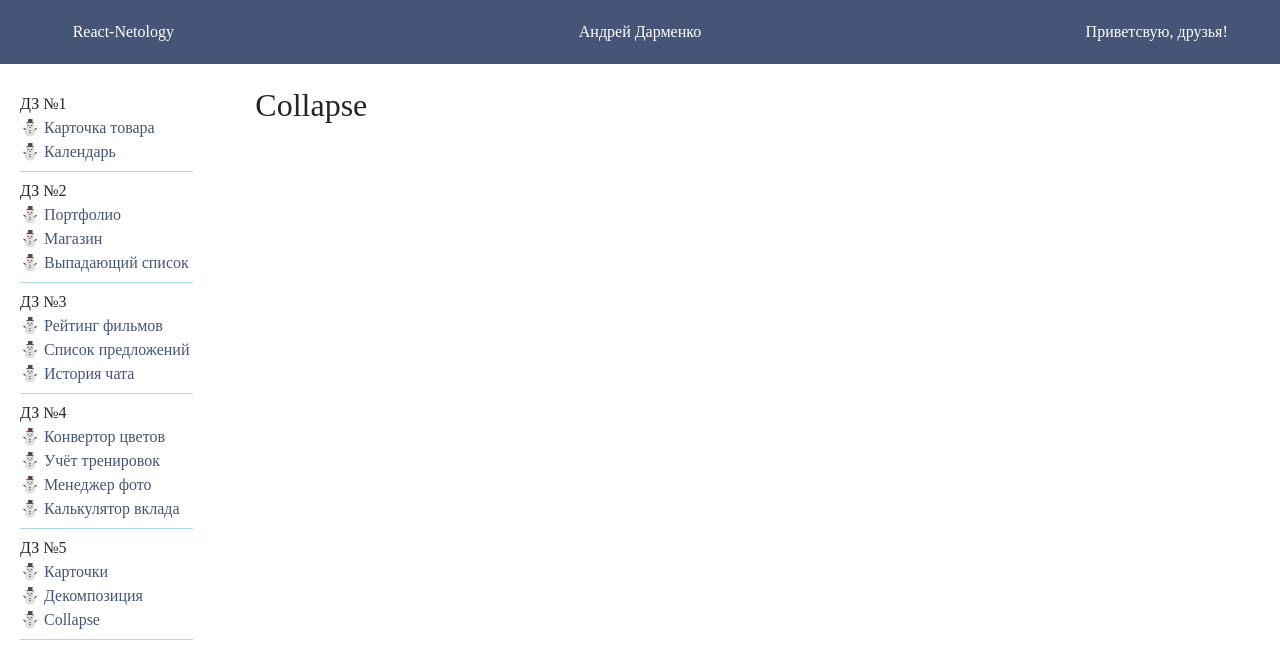
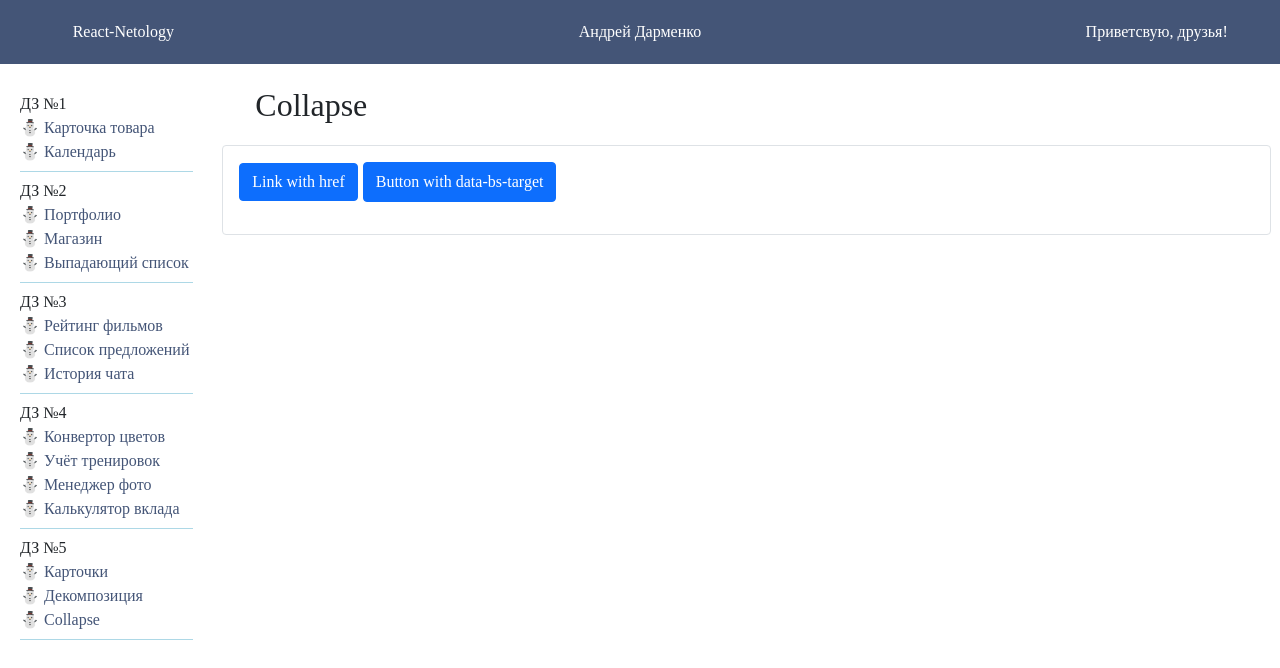
Before and after one commit to IamFenniks/react-netology, a React (Create React App) app: page /collapse in a window 1280 px wide. Shown: the top 668 px of the page. Built offline with nearby package versions, Linux system fonts and the light colour scheme; a web font is replaced by a local one.

Commit message:
HW 5/3 is stsrted...

```diff
--- a/src/App.css
+++ b/src/App.css
@@ -1556,3 +1556,21 @@
 
 
 /* HomeWork 5/3 ---- START */
+.bd-example {
+  position: relative;
+  padding: 1rem;
+  margin: 1rem -0.75rem 0;
+  border: 1px solid #dee2e6;
+  border-radius: 0.25rem;
+}
+.bd-example button.btn.btn-primary {
+  text-transform: none;
+  margin-left: 5px;
+}
+/* HomeWork 5/3 ---- END */
+
+
+/* ======================================================================= */
+
+
+/* HomeWork 6/1 ---- START */
--- a/src/components/hw5/collapse/Collapse.jsx
+++ b/src/components/hw5/collapse/Collapse.jsx
@@ -1,8 +1,25 @@
 import React from "react";
- const Collapse = () => {
+
+const Collapse = () => {
     return (
         <div className="m-content">
             <h2>Collapse</h2>
+
+            <div class="bd-example">
+                <p>
+                    <a class="btn btn-primary" data-bs-toggle="collapse" href="#collapseExample" role="button" aria-expanded="false" aria-controls="collapseExample">
+                        Link with href
+                    </a>
+                    <button class="btn btn-primary" type="button" data-bs-toggle="collapse" data-bs-target="#collapseExample" aria-expanded="false" aria-controls="collapseExample">
+                        Button with data-bs-target
+                    </button>
+                </p>
+                <div class="collapse" id="collapseExample">
+                    <div class="card card-body">
+                        Some placeholder content for the collapse component. This panel is hidden by default but revealed when the user activates the relevant trigger.
+                    </div>
+                </div>
+            </div>
         </div>
     );
 };
```
Also changed, not shown: 1 other file (tests, documents, lock files or other folders).
